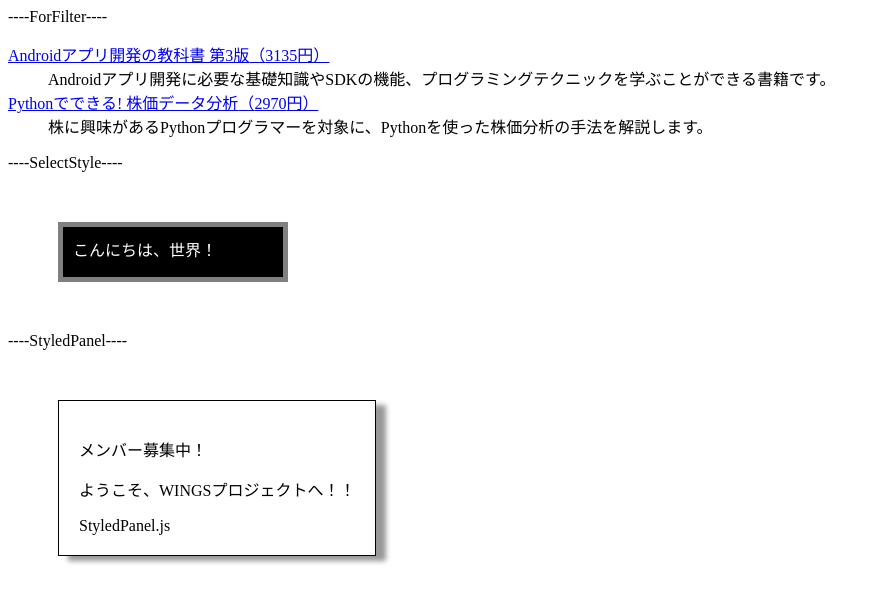
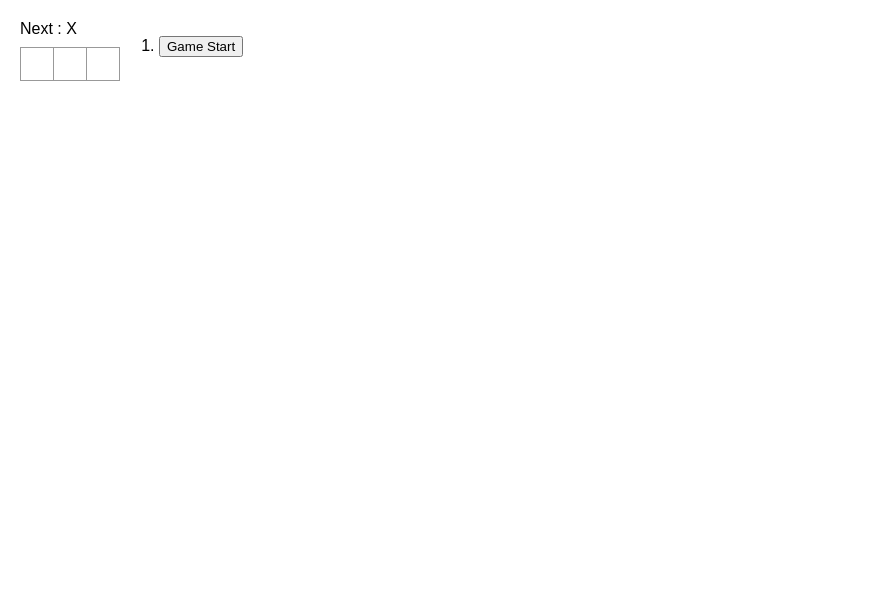
Before and after one commit to den99/stackblitz-viteReact, a React app in the folder myapp/: page / in a window 1280 px wide. Shown: the top 602 px of the page, without its empty margins (0-880 px from the left). Built offline with nearby package versions, Linux system fonts and the light colour scheme; the HTML template or start-up script is replaced by a standard one.

Commit message:
3目並べ追加

```diff
--- /dev/null
+++ b/myapp/src/ch02/class.css
@@ -0,0 +1,96 @@
+.hoge {
+    coller: White;
+    background-color: rgb(112, 112, 146);
+    padding: 3px;
+}
+
+* {
+  box-sizing: border-box;
+}
+
+body {
+  font-family: sans-serif;
+  margin: 20px;
+  padding: 0;
+}
+
+h1 {
+  margin-top: 0;
+  font-size: 22px;
+}
+
+h2 {
+  margin-top: 0;
+  font-size: 20px;
+}
+
+h3 {
+  margin-top: 0;
+  font-size: 18px;
+}
+
+h4 {
+  margin-top: 0;
+  font-size: 16px;
+}
+
+h5 {
+  margin-top: 0;
+  font-size: 14px;
+}
+
+h6 {
+  margin-top: 0;
+  font-size: 12px;
+}
+
+code {
+  font-size: 1.2em;
+}
+
+ul {
+  padding-inline-start: 20px;
+}
+
+* {
+  box-sizing: border-box;
+}
+
+body {
+  font-family: sans-serif;
+  margin: 20px;
+  padding: 0;
+}
+
+.square {
+  background: #fff;
+  border: 1px solid #999;
+  float: left;
+  font-size: 24px;
+  font-weight: bold;
+  line-height: 34px;
+  height: 34px;
+  margin-right: -1px;
+  margin-top: -1px;
+  padding: 0;
+  text-align: center;
+  width: 34px;
+}
+
+.board-row:after {
+  clear: both;
+  content: '';
+  display: table;
+}
+
+.status {
+  margin-bottom: 10px;
+}
+.game {
+  display: flex;
+  flex-direction: row;
+}
+
+.game-info {
+  margin-left: 20px;
+}
--- /dev/null
+++ b/myapp/src/ch02/tic-tac-toe.jsx
@@ -0,0 +1,116 @@
+//https://ja.react.dev/learn/tutorial-tic-tac-toe
+
+import { useState } from "react";
+
+export default function Game() {
+    const [his, setHis] = useState([Array(9).fill(null)]);
+    const [xIsNext, setXisNext] = useState(true);
+    const [nowNo, setNowNo] = useState(0);
+    const nowBord = his[nowNo];
+
+    function hPlay(nextSeq) {
+        const nextHis = [...his.slice(0, nowNo + 1), nextSeq]
+        setHis([...his, nextHis]);
+        setNowNo(nextHis.length -1);
+        setXisNext(!xIsNext);
+    }
+
+    function jumpTO(m) {
+        setNowNo(m);
+        setXisNext(m % 2 === 0);
+    }
+
+    const moves = his.map((s, m) => {
+        let description;
+        if (m > 0 ) {
+            description = "Go to #" + m;
+        } else {
+            description = "Game Start"
+        }
+
+        return(
+            <li key={m}>
+                <button onClick={() => jumpTO(m)}>{description}</button>
+            </li>
+        );
+    });
+    return(
+        <div className="game">
+            <div className="bord">
+                <Bord xIsNext={xIsNext} arrS={nowBord} onPlay={hPlay}/>
+            </div>
+            <div className="info">
+                <ol>{moves}</ol>
+            </div>
+        </div>
+
+    );
+}
+
+function Bord( {xIsNext, arrS, onPlay}){
+    //const [arrS, setSqure] = useState(Array(9).fill(null));
+
+    let status;
+    const winner = calculateWinner(arrS);
+    if(winner) {
+        status = "Winner : " + winner;
+    } else {
+        status = "Next : " + (xIsNext ? "X" : "O");
+    }
+
+    const handleClick = (i) => {
+        if (arrS[i] || calculateWinner(arrS)) {
+            return;
+        }
+
+        const nextSeq = arrS.slice();
+        if (xIsNext) {
+            nextSeq[i] = "X";
+        } else {
+            nextSeq[i] = "O";
+        }
+
+        console.log("clicked! " + i);
+//        setSqure(nextSeq);
+//        setXisNext(!xIsNext);
+        onPlay(nextSeq);
+    };
+
+    return(
+        <>
+        <div className="status">{status}</div>
+        <div className="bord-row">
+            <Seq i="1" v={arrS[1]} sqClick={() => handleClick(1)}/>
+            <Seq i="2" v={arrS[2]} sqClick={() => handleClick(2)}/>
+            <Seq i="3" v={arrS[3]} sqClick={() => handleClick(3)}/>
+        </div>
+        </>
+    );
+
+}
+export function Seq({i, v, sqClick}) {
+//    console.log("render " + i);
+    return (
+        <button className="square" onClick={sqClick}>{v}</button>
+    );
+}
+
+function calculateWinner(squares) {
+  const lines = [
+    [0, 1, 2],
+    [3, 4, 5],
+    [6, 7, 8],
+    [0, 3, 6],
+    [1, 4, 7],
+    [2, 5, 8],
+    [0, 4, 8],
+    [2, 4, 6]
+  ];
+  for( let i=0; i < lines.length; i++) {
+    const [a, b, c] = lines[i];
+    if (squares[a] && squares[a] === squares[b] && squares[a] === squares[c]) {
+      return squares[a];
+    }
+  }
+  return null;
+}
--- a/myapp/src/main.jsx
+++ b/myapp/src/main.jsx
@@ -3,6 +3,9 @@
 //import './index.css'
 //import App from './App.jsx'
 
+import './ch02/class.css'
+import Tic from './ch02/tic-tac-toe'
+/*
 import books from './ch03/books'
 //import MyHello from './ch03/01_MyHello'
 //import EventBasic from './ch03/02_EventBasic'
@@ -12,10 +15,15 @@
 import ForFilter from './ch03/06_ForFilter';
 import SelectStyle from './ch03/08_SelectStyle'
 import StyledPanel from './ch03/09_StyledPanel'
+*/
+createRoot(document.getElementById('root')).render(
 
-createRoot(document.getElementById('root')).render(
-  <StrictMode>
+//  <StrictMode>
+<>
 
+  <Tic />
+</>
+/*
     ----ForFilter----
     <ForFilter src={books} />
 
@@ -31,4 +39,5 @@
 
 
   </StrictMode>,
-)
+*/
+  )
```
